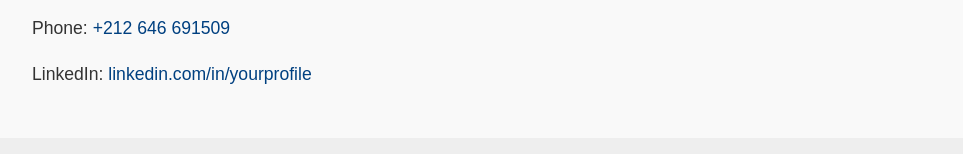
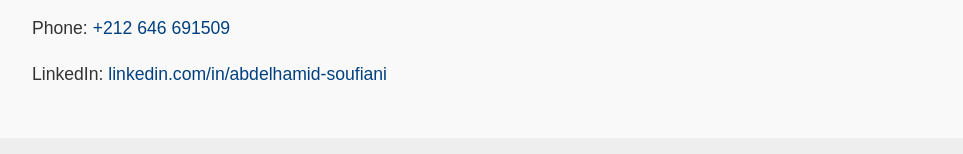
Before and after one commit to abdosfn/abdosfn.github.io, a plain HTML site: page index.html in a window 1280 px wide. Shown: the part 3383-3537 px from the top of the page, without its empty margins (158-1121 px from the left). Drawn offline with Linux system fonts and the light colour scheme.

Commit message:
Update index.html

```diff
--- a/index.html
+++ b/index.html
@@ -222,7 +222,7 @@
     <h2 class="section-title">Contact</h2>
     <p>Email: <a href="mailto:soufianiaodelhamide20@gmail.com">soufianiaodelhamide20@gmail.com</a></p>
     <p>Phone: <a href="tel:+212646691509">+212 646 691509</a></p>
-    <p>LinkedIn: <a href="https://www.linkedin.com/in/yourprofile">linkedin.com/in/yourprofile</a></p>
+    <p>LinkedIn: <a href="https://www.linkedin.com/in/abdelhamid-soufiani">linkedin.com/in/abdelhamid-soufiani</a></p>
   </section>
 
   <footer>
```
